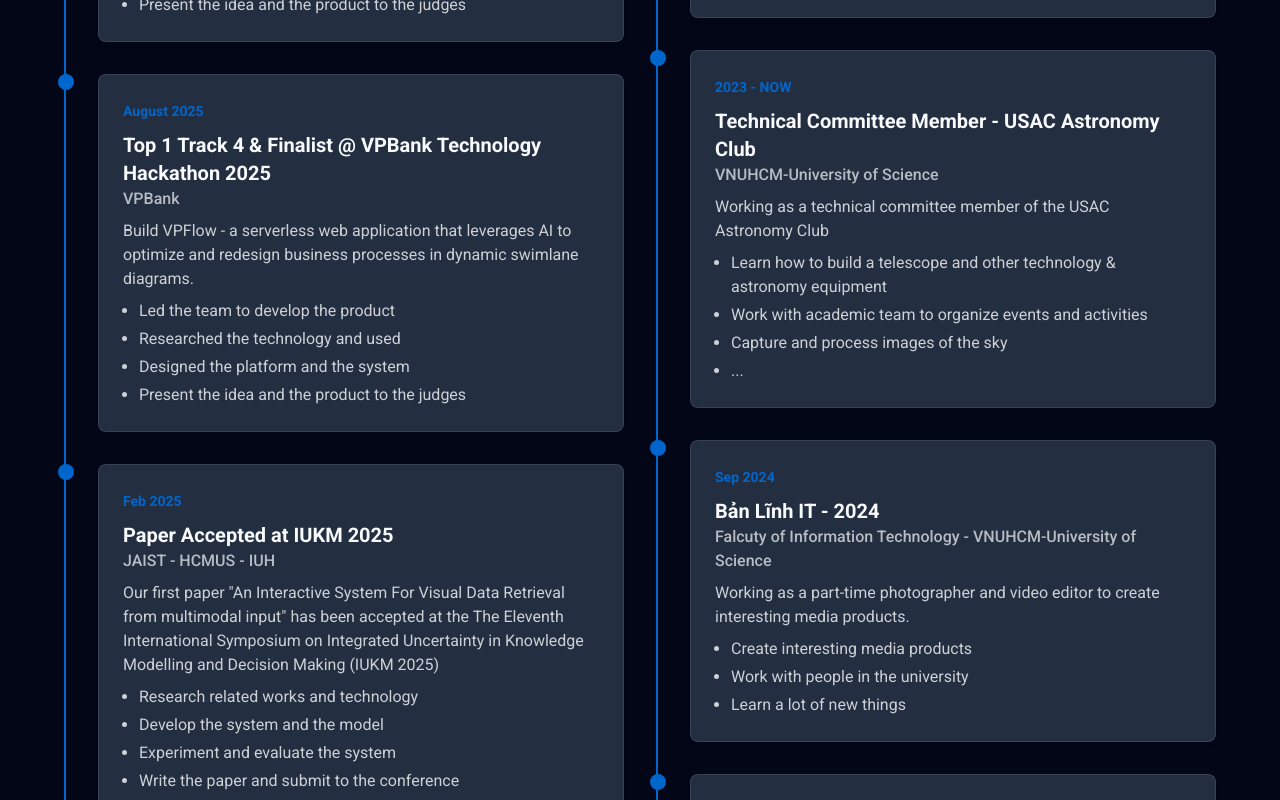
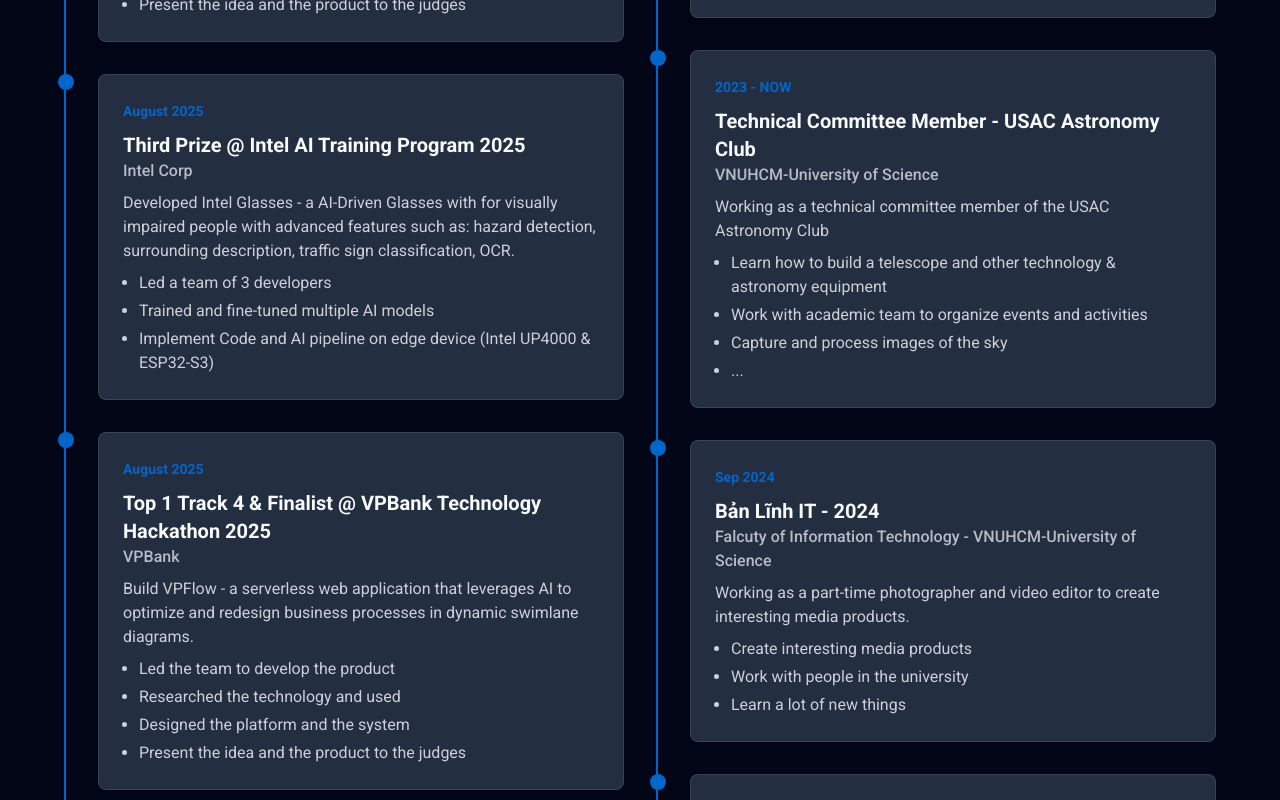
Before and after one commit to Tuprott991/Portfolio, a React (Vite) app: page / in a window 1280 px wide. Shown: the part 1280-2080 px from the top of the page. Built offline with nearby package versions, Linux system fonts and the light colour scheme; the HTML template or start-up script is replaced by a standard one.

Commit message:
Update August Achievement

```diff
--- a/src/components/Timeline.jsx
+++ b/src/components/Timeline.jsx
@@ -38,6 +38,17 @@
         'Researched the technology and used',
         'Designed the platform and the system',
         'Present the idea and the product to the judges'
+      ]
+    },
+    {
+      year: 'August 2025',
+      title: 'Third Prize @ Intel AI Training Program 2025',
+      company: 'Intel Corp',
+      description: 'Developed Intel Glasses - a AI-Driven Glasses with for visually impaired people with advanced features such as: hazard detection, surrounding description, traffic sign classification, OCR.',
+      achievements: [
+        'Led a team of 3 developers',
+        'Trained and fine-tuned multiple AI models',
+        'Implement Code and AI pipeline on edge device (Intel UP4000 & ESP32-S3)'
       ]
     },
     {
```
